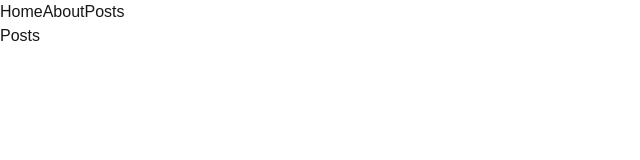
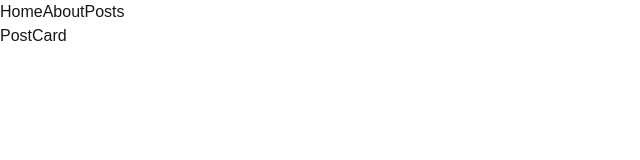
Before and after one commit to akecam/alx-project-0x02-setup, a Next.js app in the folder alx-project-0x02/: page /posts in a window 1280 px wide. Shown: the top 160 px of the page, without its empty margins (0-640 px from the left). Built offline with nearby package versions, Linux system fonts and the light colour scheme.

Commit message:
implement a postcard component

```diff
--- /dev/null
+++ b/alx-project-0x02/components/common/PostCard.tsx
@@ -0,0 +1,12 @@
+import { PostProps } from "@/interfaces";
+import React from "react";
+
+const PostCard = ({ title, content, userId }: PostProps) => {
+  return (
+    <div>
+      <p>PostCard</p>
+    </div>
+  );
+};
+
+export default PostCard;
--- a/alx-project-0x02/pages/posts.tsx
+++ b/alx-project-0x02/pages/posts.tsx
@@ -1,14 +1,14 @@
+import PostCard from "@/components/common/PostCard";
 import Header from "@/components/layout/Header";
-import { PostProps } from "@/interfaces";
 import React from "react";
 
-const Posts = ({ title, content, userId }: PostProps) => {
+const posts = () => {
   return (
     <div>
       <Header />
-      <p>Posts</p>
+      <PostCard title="" content="" userId="" />
     </div>
   );
 };
 
-export default Posts;
+export default posts;
```
